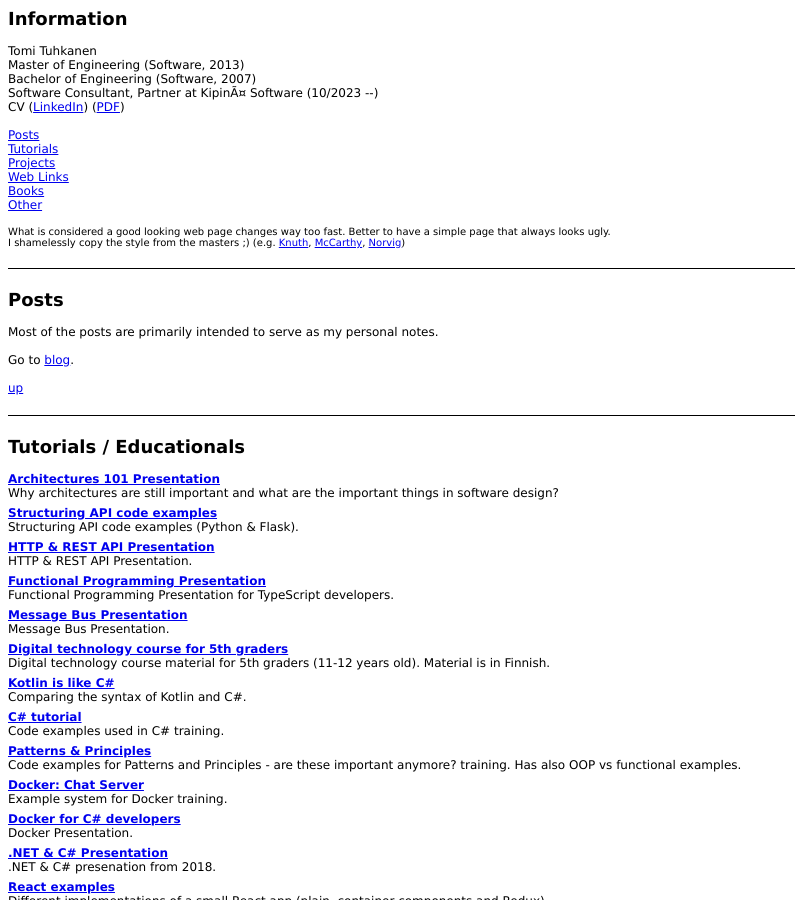
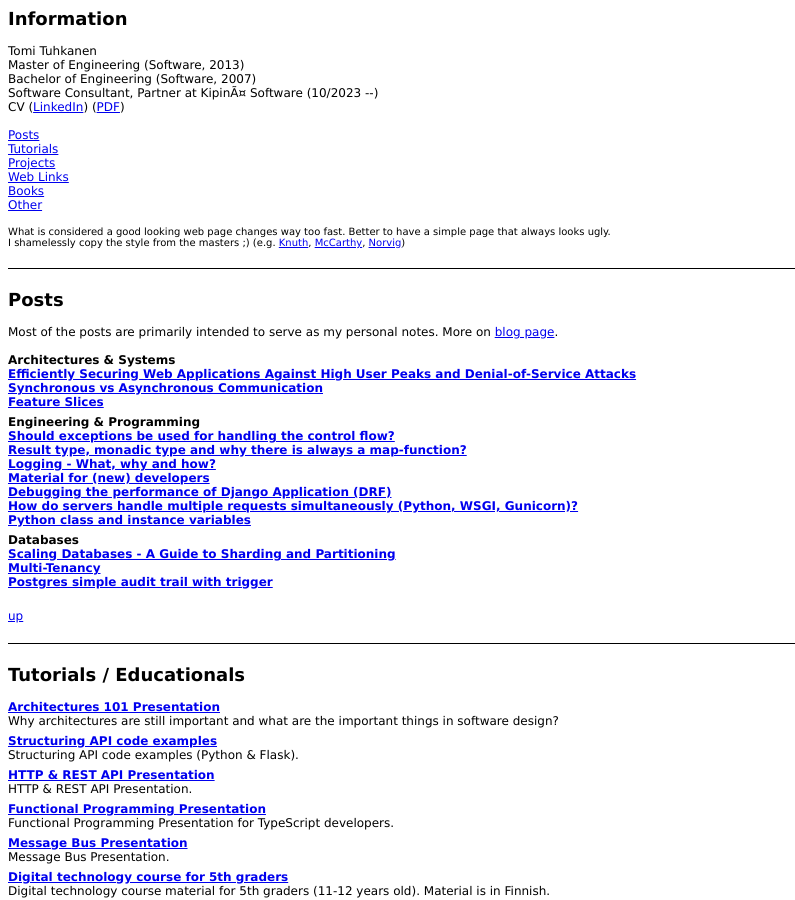
Before and after one commit to ttu/ttu.github.io, a Jekyll site: the page index.html, which Jekyll copies as it is, in a window 1280 px wide and 900 px high. Shown: the whole window, without its empty margins (0-795 px from the left). Built offline with Jekyll 4.4.1, drawn with Linux system fonts in a browser that asks for light colours.

Commit message:
Add links to blog posts

```diff
--- a/index.html
+++ b/index.html
@@ -85,13 +85,35 @@
 		<h2>Posts</h2>
 
 		<div>
-			Most of the posts are primarily intended to serve as my personal notes.
+			Most of the posts are primarily intended to serve as my personal notes. More on <a href="/blog/">blog page</a>.
 		</div>
 		<br/>
 
-		<div>
-			Go to <a href="/blog/">blog</a>.
+		<div class="ownDev">
+			<b>Architectures & Systems</b><br/>
+			<a href="/securing-web-app/">Efficiently Securing Web Applications Against High User Peaks and Denial-of-Service Attacks</a><br/>
+			<a href="/sync-vs-async-communication/">Synchronous vs Asynchronous Communication</a><br/>
+			<a href="/architecture-feature-slices/">Feature Slices</a><br/>
 		</div>
+
+		<div class="ownDev">
+			<b>Engineering & Programming</b><br/>
+			<a href="/should-exceptions-handle-control-flow/">Should exceptions be used for handling the control flow?</a><br/>
+			<a href="/result-type-monadic-map/">Result type, monadic type and why there is always a map-function?</a><br/>
+			<a href="/logging-what-why-how/">Logging - What, why and how?</a><br/>
+			<a href="/material-for-new-developers/">Material for (new) developers</a><br/>
+			<a href="/django-performance-debugging/">Debugging the performance of Django Application (DRF)</a><br/>
+			<a href="/servers-handling-requests/">How do servers handle multiple requests simultaneously (Python, WSGI, Gunicorn)?</a><br/>
+			<a href="/python-class-instance-variables/">Python class and instance variables</a><br/>
+		</div>
+
+		<div class="ownDev">
+			<b>Databases</b><br/>
+			<a href="/database-sharding-and-partitioning/">Scaling Databases - A Guide to Sharding and Partitioning</a><br/>
+			<a href="/multi-tenancy/">Multi-Tenancy</a><br/>
+			<a href="/postgres-simple-audit-trail/">Postgres simple audit trail with trigger</a><br/>
+		</div>
+
 		<br/>
 
 		<a href="#up">up</a>
```
